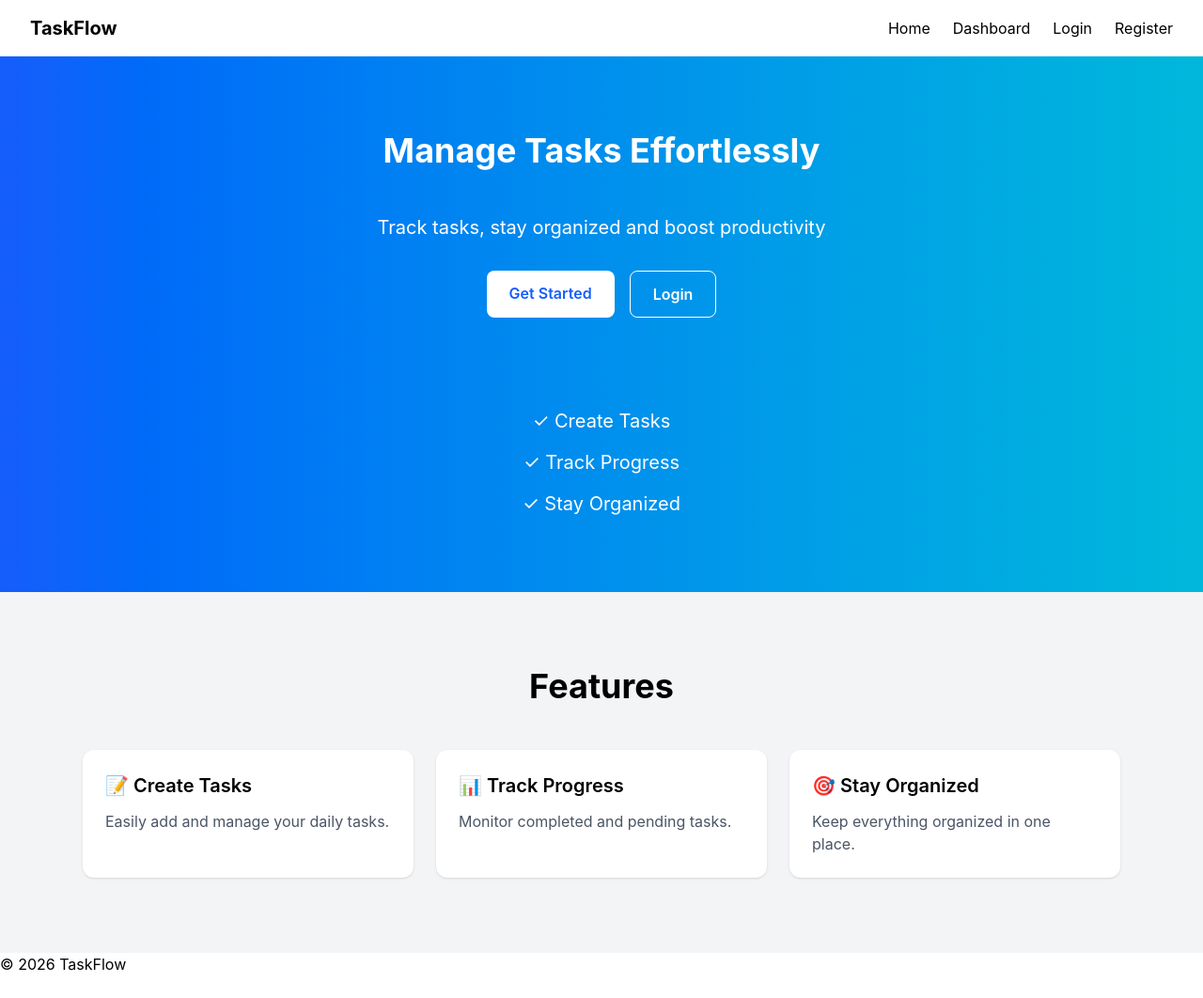
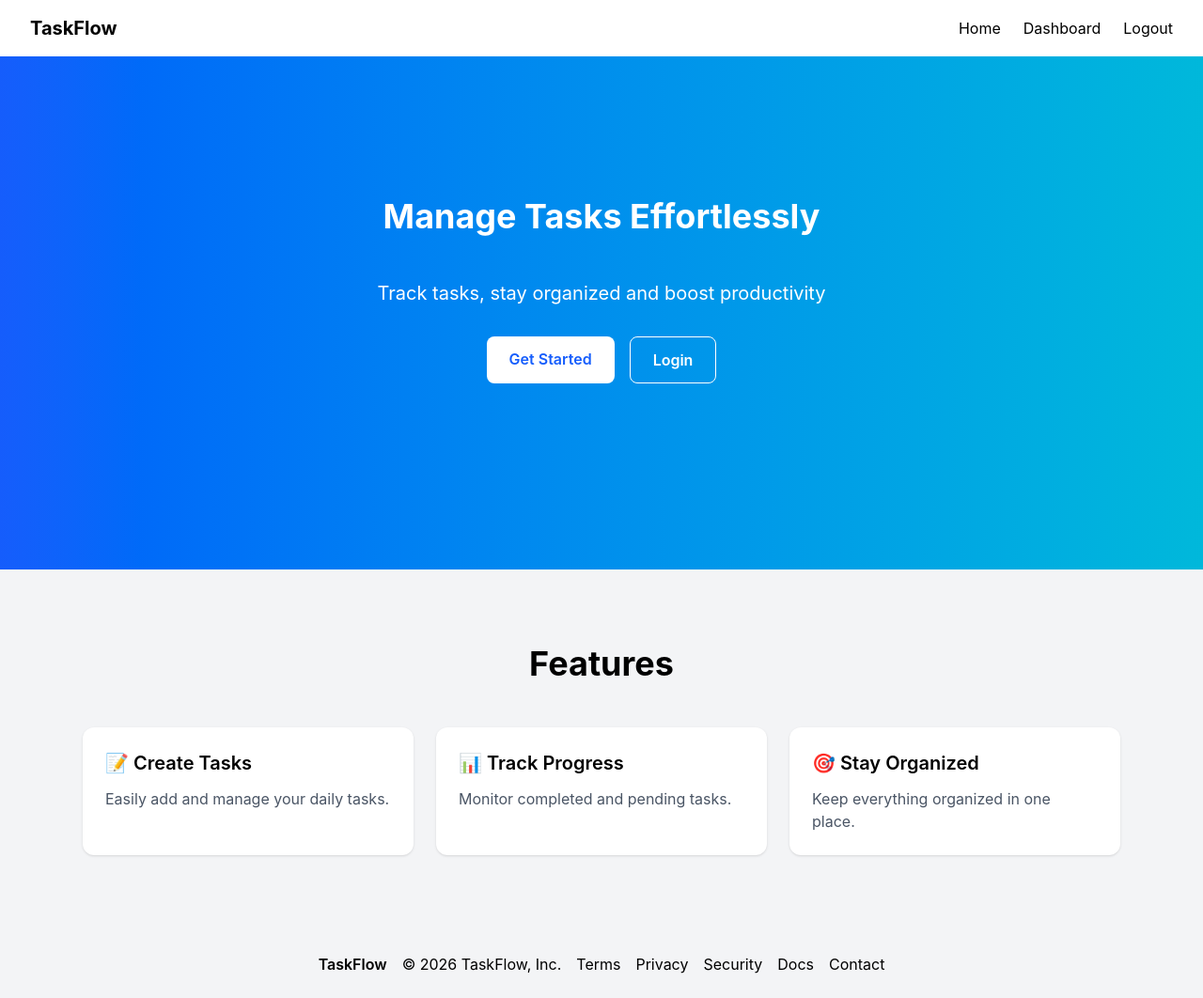
Before and after one commit to Khushimushi/taskflow-react, a React app in the folder frontend/: page / in a window 1280 px wide. Shown: the whole page at 94% size. Before the commit the page ends 1038 px from the top, so only its background shows below. Built offline with nearby package versions, Linux system fonts and the light colour scheme; sample sign-in values are in the browser's storage; the HTML template or start-up script is replaced by a standard one.

Commit message:
Add auth-aware navbar and protected route navigation

```diff
--- a/frontend/package.json
+++ b/frontend/package.json
@@ -12,6 +12,7 @@
   "dependencies": {
     "@tailwindcss/vite": "^4.3.1",
     "axios": "^1.18.1",
+    "lucide-react": "^1.21.0",
     "react": "^19.2.6",
     "react-dom": "^19.2.6",
     "react-router-dom": "^7.18.0",
--- a/frontend/src/App.jsx
+++ b/frontend/src/App.jsx
@@ -1,5 +1,6 @@
 import { Routes, Route } from "react-router-dom";
 
+import Navbar from "./components/Navbar";
 import Landing from "./pages/Landing";
 import Dashboard from "./pages/Dashboard";
 import Login from "./pages/Login";
@@ -8,6 +9,8 @@ import ProtectedRoute from "./components/ProtectedRoute";
 
 function App() {
   return (
+    <>
+    <Navbar />
     <Routes>
       <Route path="/" element={<Landing />} />
       <Route path="/login" element={<Login />} />
@@ -22,6 +25,7 @@ function App() {
       />
 
     </Routes>
+    </>
   );
 }
 
--- a/frontend/src/components/Footer.jsx
+++ b/frontend/src/components/Footer.jsx
@@ -1,5 +1,28 @@
 function Footer() {
-    return <h2>© 2026 TaskFlow</h2>;
+    return (
+
+        <footer className="bg-gray-100 text-black-400 py-6">
+            <div className="max-w-7xl mx-auto px-6 flex flex-wrap items-center gap-4 justify-center">
+
+                <span className="font-semibold text-black">
+                    TaskFlow
+                </span>
+
+                <span>© 2026 TaskFlow, Inc.</span>
+
+                <a href="#" className="hover:text-white">Terms</a>
+
+                <a href="#" className="hover:text-white">Privacy</a>
+
+                <a href="#" className="hover:text-white">Security</a>
+
+                <a href="#" className="hover:text-white">Docs</a>
+
+                <a href="#" className="hover:text-white">Contact</a>
+
+            </div>
+        </footer>
+    );
 }
 
 export default Footer;
--- a/frontend/src/components/Hero.jsx
+++ b/frontend/src/components/Hero.jsx
@@ -3,7 +3,7 @@ import { Link } from "react-router-dom";
 function Hero() {
     return (
         <div className="bg-gradient-to-r from-blue-600 to-cyan-500
-                        text-white p-10 py-20">
+                        text-white p-10 py-37.5">
 
             <div className="max-w-4xl mx-auto text-center">
 
@@ -25,13 +25,7 @@ function Hero() {
                <br />
 
                <br />
-               <div className="mt-12">
-                    <ul className="space-y-4 text-xl">
-                        <li>✓ Create Tasks</li>
-                        <li>✓ Track Progress</li>
-                        <li>✓ Stay Organized</li>
-                    </ul>
-               </div>
+
             </div>
         </div>
     );
--- a/frontend/src/components/Navbar.jsx
+++ b/frontend/src/components/Navbar.jsx
@@ -1,6 +1,14 @@
-import { Link } from "react-router-dom";
+import { Link, useNavigate } from "react-router-dom";
 
 function Navbar() {
+
+    const token = localStorage.getItem("token");
+    const navigate = useNavigate();
+
+    const handleLogout = () => {
+        localStorage.removeItem("token");
+        navigate("/login")
+    };
 
     return (
         <nav className="flex justify-between items-center
@@ -10,18 +18,23 @@ function Navbar() {
             <Link to="/" className="text-xl font-bold">TaskFlow</Link>
 
             <div className="flex gap-6">
+
                 <Link to="/" className=" hover:text-blue-600 transition-colors duration-200">
                    Home
                 </Link>
-                <Link to="/dashboard" className=" hover:text-blue-600 transition">
-                   Dashboard
-                </Link>
-                <Link to="/login" className=" hover:text-blue-600 transition">
-                   Login
-                </Link>
-                <Link to="/register" className=" hover:text-blue-600 transition">
-                   Register
-                </Link>
+
+                {token ? (
+                    <>
+                        <Link to="/dashboard" className="hover:text-blue-600 transition">Dashboard</Link>
+                        <button onClick={handleLogout} className="hover:text-red-600 transition">Logout</button>
+                    </>
+                ) : (
+                    <>
+                        <Link to="/login" className="hover:text-blue-600 transition">Login</Link>
+                        <Link to="/register" className="hover:text-blue-600 transition">Register</Link>
+                    </>
+                )}
+
             </div>
 
         </nav>
--- a/frontend/src/pages/Dashboard.jsx
+++ b/frontend/src/pages/Dashboard.jsx
@@ -138,13 +138,6 @@ function Dashboard () {
                     <h1 className="text-3xl font-bold">
                         Dashboard
                     </h1>
-
-                    <button
-                        onClick={handleLogout}
-                        className="bg-red-500 text-white px-4 py-2 rounded"
-                    >
-                        Logout
-                    </button>
                 </div>
 
                 {/*Props*/}
--- a/frontend/src/pages/Landing.jsx
+++ b/frontend/src/pages/Landing.jsx
@@ -1,16 +1,20 @@
 import Features from '../components/Features';
 import Footer from '../components/Footer';
 import Hero from '../components/Hero';
-import Navbar from '../components/Navbar';
+import Navbar from "../components/Navbar";
 
 function Landing() {
     return (
-        <>
-           <Navbar />
-           <Hero />
-           <Features />
-           <Footer />
-        </>
+        <div className="min-h-screen flex flex-col">
+
+            <main className="flex-grow">
+                <Hero />
+                <Features />
+            </main>
+
+            <Footer />
+
+        </div>
     );
 }
 
--- a/frontend/src/pages/Login.jsx
+++ b/frontend/src/pages/Login.jsx
@@ -26,8 +26,9 @@ function Login() {
 
        } catch (error) {
 
+        console.log(error.response?.data)
         console.error(error);
-        alert("Invalid credentials");
+        alert(error.response?.data?.message);
 
        }
 
```
Also changed, not shown: 1 other file (tests, documents, lock files or other folders).
